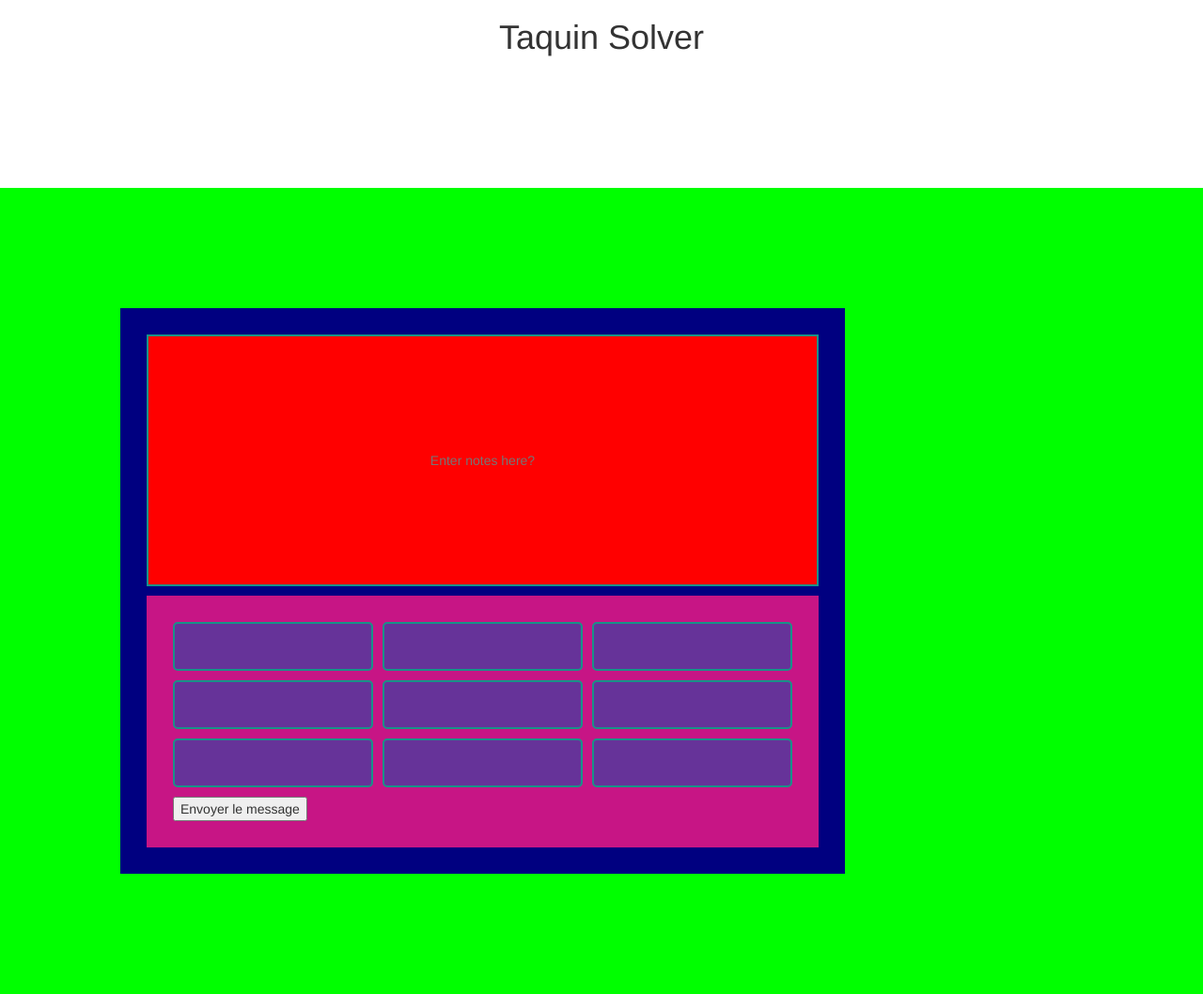
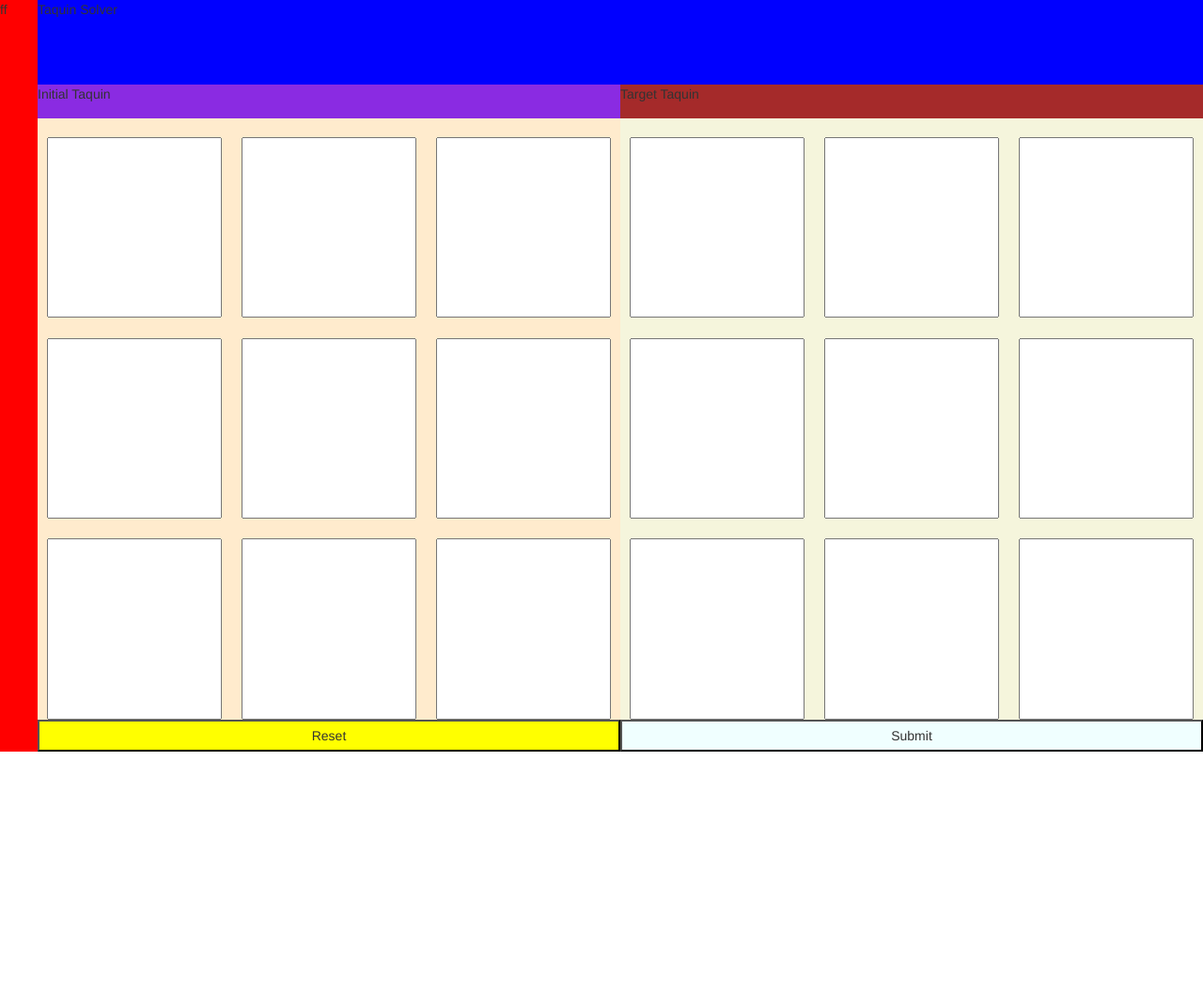
Before and after one commit to nathton/TaquinSolver, a Django app: page /taquin/ in a window 1280 px wide. Shown: the whole page at 94% size. After the commit the page ends 800 px from the top, so only its background shows below. Run offline with Django 3.2, Linux system fonts and the light colour scheme; some libraries are stand-ins or nearby versions.

Commit message:
test form

```diff
--- a/taquinsolver/taquin/static/taquin/mystyle.css
+++ b/taquinsolver/taquin/static/taquin/mystyle.css
@@ -1,7 +1,15 @@
 /* * {box-sizing: border-box;} */
+body {
+  display: grid;
+  min-height: 100%
+}
+
 h1 {
     text-align: center;
-  }
+}
+
+
+
   .wrapper {
     max-width: 100%;
     margin-top: 10em;
--- a/taquinsolver/taquin/static/taquin/myvue.js
+++ b/taquinsolver/taquin/static/taquin/myvue.js
@@ -1,5 +1,5 @@
 new Vue({
-    el: 'form',
+    el: '.taquin-elem',
     methods: {
         changeTextSize: function(event) {
             if (event.target.value) {
@@ -7,14 +7,27 @@
                 event.target.style.backgroundColor = 'red';
             }
         },
-        changeColor: function(event) {
-            event.target.style.backgroundColor = "orange"
-        },
-        revertColor: function(event) {
-            event.target.style.backgroundColor = "red"
-        }
     }
 })
+
+
+// new Vue({
+//     el: 'form',
+//     methods: {
+//         changeTextSize: function(event) {
+//             if (event.target.value) {
+//                 event.target.style.textAlign = 'center';
+//                 event.target.style.backgroundColor = 'red';
+//             }
+//         },
+//         changeColor: function(event) {
+//             event.target.style.backgroundColor = "orange"
+//         },
+//         revertColor: function(event) {
+//             event.target.style.backgroundColor = "red"
+//         }
+//     }
+// })
 
 // function changeTextSize(ele) {
 //     ele.style.textAlign = 'center';
--- /dev/null
+++ b/taquinsolver/taquin/static/taquin/style.css
@@ -0,0 +1,85 @@
+fieldset {
+    grid-area: taquin-init;
+    display: grid;
+    grid-template-rows: 1fr 1fr 1fr;
+    grid-template-columns: 1fr 1fr 1fr;
+    align-items: normal;
+    justify-items: center;
+}
+
+input[type=text]:hover {
+    background-color: orange;
+    cursor: pointer;
+}
+
+.taquin-target {
+    grid-area: taquin-target;
+    background-color: beige;
+}
+
+.taquin-elem {
+    width: 90%;
+    height: 90%;
+    margin: 10%;
+}
+
+.title-init {
+    grid-area: title-init;
+    background-color: blueviolet;
+}
+
+.title-target {
+    grid-area: title-target;
+    background-color: brown;
+}
+
+.taquins {
+    grid-area: taquins;
+    background-color: blanchedalmond;
+    display: grid;
+    grid-template-rows: 1fr 5%;
+    grid-template-columns: 1fr 1fr;
+    grid-template-areas: "taquin-init taquin-target"
+                         "button-reset button-submit";
+}
+
+.button-submit {
+    grid-area: button-submit;
+    background-color: azure;
+}
+
+.button-reset {
+    grid-area: button-reset;
+    background-color: yellow;
+}
+
+.main {
+    grid-area: main;
+    background-color: yellow;
+    display: grid;
+    grid-template-columns: 1fr 1fr;
+    grid-template-rows: 5% 1fr;
+    grid-template-areas: "title-init title-target"
+                         "taquins taquins"
+}
+
+.header {
+    grid-area: header;
+    background-color: blue;
+}
+
+.aside {
+    grid-area: sidebar;
+    background-color: red;
+}
+
+body {
+    display: grid;
+    grid-template-columns: 40px 1fr;
+    grid-template-rows: 90px 1fr;
+    min-height: 100vh;
+    min-width: 100%;
+    grid-template-areas: "sidebar  header"
+                         "sidebar  main";
+    background-color: black;
+}
--- a/taquinsolver/taquin/templates/taquin/index.html
+++ b/taquinsolver/taquin/templates/taquin/index.html
@@ -4,17 +4,59 @@
     <head>
         <meta charset="utf-8">
         <title>My Resume</title>
-    <link rel="stylesheet" type="text/css" href="{% static 'taquin/mystyle.css' %}" />
+        <link rel="stylesheet" type="text/css" href="{% static 'taquin/style.css' %}" />
         <link rel="stylesheet" href="//maxcdn.bootstrapcdn.com/bootstrap/3.2.0/css/bootstrap.min.css">
         <link rel="stylesheet" href="//maxcdn.bootstrapcdn.com/bootstrap/3.2.0/css/bootstrap-theme.min.css">
         <script src="https://unpkg.com/vue"></script>
     </head>
     <body>
+        <div class="aside">ff</div>
+        <div class="main">
+            <div class="title-init">Initial Taquin</div>
+            <div class="title-target">Target Taquin</div>
+            <form name="taquins" class="taquins" action="compute/" method="post">{% csrf_token %}
+                <fieldset name="taquin-initial" class="taquin-init">
+                    <input type="text" class="taquin-elem" name="i-one" pattern="(X|[1-8])"/>
+                    <input type="text" class="taquin-elem" name="i-two" pattern="(X|[1-8])"/>
+                    <input type="text" class="taquin-elem" name="i-three" pattern="(X|[1-8])"/>
+                    <input type="text" class="taquin-elem" name="i-four" pattern="(X|[1-8])"/>
+                    <input type="text" class="taquin-elem" name="i-five" pattern="(X|[1-8])"/>
+                    <input type="text" class="taquin-elem" name="i-six" pattern="(X|[1-8])"/>
+                    <input type="text" class="taquin-elem" name="i-seven" pattern="(X|[1-8])"/>
+                    <input type="text" class="taquin-elem" name="i-eight" pattern="(X|[1-8])"/>
+                    <input type="text" class="taquin-elem" name="i-nine" pattern="(X|[1-8])"/>
+                </fieldset>
+                <input type="submit" name="reset" value="Reset" class="button-reset" action="/compute" method="post">
+                <fieldset name="taquin-final" class="taquin-target">
+                    <input type="text" class="taquin-elem" name="t-one" pattern="(X|[1-8])">
+                    <input type="text" class="taquin-elem" name="t-two" pattern="(X|[1-8])">
+                    <input type="text" class="taquin-elem" name="t-three" pattern="(X|[1-8])">
+                    <input type="text" class="taquin-elem" name="t-four" pattern="(X|[1-8])">
+                    <input type="text" class="taquin-elem" name="t-five" pattern="(X|[1-8])">
+                    <input type="text" class="taquin-elem" name="t-six" pattern="(X|[1-8])">
+                    <input type="text" class="taquin-elem" name="t-seven" pattern="(X|[1-8])">
+                    <input type="text" class="taquin-elem" name="t-eight" pattern="(X|[1-8])">
+                    <input type="text" class="taquin-elem" name="t-nine" pattern="(X|[1-8])">
+                </fieldset>
+                <input type="submit" name="submit" value="Submit" class="button-submit" action="/compute" method="post">
+            </form>
+        </div>
+        <div class="header">Taquin Solver</div>
+        <script src="{% static 'taquin/myvue.js' %}"></script>
+    </body>
+</html>
+
+
+
+
+
+<!-- <body>
     <h1>Taquin Solver</h1>
     <div class="wrapper">
-        <div class="taquin">
-            <input type=text placeholder="Enter notes here?" class="title" id="title-input" />
-            <form id="taquin-initial" action="taquin/compute/" method="post" class="form-taquin">{% csrf_token %}
+        <div class="taquin-headers" id="initial">Taquin initial</div>
+        <div class="taquin-headers" id="final">Taquin final</div>
+        <form id="taquin-solver" action="taquin/solve/" method="post" class="form-taquins">{% csrf_token %}
+            <div class="taquin-initial">
                 <input type="text" class="one" id="input-one" name="init-one" @blur="changeTextSize" @focus="$event.target.select()">
                 <input type="text" class="two" name="init-two" @blur="changeTextSize" @mouseover="changeColor" @mouseout="revertColor" @focus="$event.target.select()">
                 <input type="text" class="three" name="init-three" @blur="changeTextSize" @focus="$event.target.select()">
@@ -24,52 +66,23 @@
                 <input type="text" class="seven" name="init-seven" @blur="changeTextSize" @focus="$event.target.select()">
                 <input type="text" class="eight" name="init-eight" @blur="changeTextSize" @focus="$event.target.select()">
                 <input type="text" class="nine" name="init-nine" @blur="changeTextSize" @focus="$event.target.select()">
+            </div>
+            <div class="taquin-final">
+                <input type="text" class="one" id="output-one" name="init-one" @blur="changeTextSize" @focus="$event.target.select()">
+                <input type="text" class="two" name="output-two" @blur="changeTextSize" @mouseover="changeColor" @mouseout="revertColor" @focus="$event.target.select()">
+                <input type="text" class="three" name="output-three" @blur="changeTextSize" @focus="$event.target.select()">
+                <input type="text" class="four" name="output-four" @blur="changeTextSize" @focus="$event.target.select()">
+                <input type="text" class="five" name="output-five" @blur="changeTextSize" @focus="$event.target.select()">
+                <input type="text" class="six" name="output-six" @blur="changeTextSize" @focus="$event.target.select()">
+                <input type="text" class="seven" name="output-seven" @blur="changeTextSize" @focus="$event.target.select()">
+                <input type="text" class="eight" name="output-eight" @blur="changeTextSize" @focus="$event.target.select()">
+                <input type="text" class="nine" name="output-nine" @blur="changeTextSize" @focus="$event.target.select()">
+            </div>
             <div class="button">
                 <button type="submit">Envoyer le message</button>
             </div>
         </form>
     </div>
-
-
-        <!-- <form id="taquin-initial" action="taquin/voteq/" method="post">
-
-            <div class="taquin-input">
-                <div class="one" id="un"><button v-on:click="reverseMessage">Reverse Message</button><p>[[ message ]]</p></div>
-                <input type="text" name="name" id="name">
-                <input type="text" name="trois" id="trois" class=trois>
-                <div class="four">Quatre</div>
-                <div class="five">Cinq</div>
-                <div class="six">Six</div>
-                <div class="sept">Sept</div>
-                <div class="huit">Huit</div>
-                <div class="neuf">Neuf</div>
-            </div>
-
-        </form> -->
-        <!-- <div class="taquin-input">
-            <input v-model="title-input" placeholder="Enter notes here?" class="title" id="title-input" v-on:mouseover="changeCursor" onkeydown="changeInput(this)"/>
-            <div class="one" id="input-un"><button v-on:click="reverseMessage">Reverse Message</button><p>[[ message ]]</p></div>
-            <div class="two">Deux</div>
-            <div class="three">Trois</div>
-            <div class="four">Quatre</div>
-            <div class="five">Cinq</div>
-            <div class="six">Six</div>
-            <div class="sept">Sept</div>
-            <div class="huit">Huit</div>
-            <div class="neuf">Neuf</div>
-        </div>
-        <div class="taquin-output">
-            <div class="one">Un</div>
-            <div class="two">Deux</div>
-            <div class="three">Trois</div>
-            <div class="four">Quatre</div>
-            <div class="five">Cinq</div>
-            <div class="six">Six</div>
-            <div class="sept">Sept</div>
-            <div class="huit">Huit</div>
-            <div class="neuf">Neuf</div>
-        </div> -->
-    </div>
 </body>
 <script src="{% static 'taquin/myvue.js' %}"></script>
-</html>
+</html> -->
--- a/taquinsolver/taquin/views.py
+++ b/taquinsolver/taquin/views.py
@@ -1,5 +1,6 @@
 from django.shortcuts import render
 from django.template import loader
+from django.http import JsonResponse
 
 # Create your views here.
 
@@ -7,4 +8,13 @@
     return render(request, 'taquin/index.html')
 
 def compute(request):
-    import pdb; pdb.set_trace()
+    initial = ['i-one', 'i-two', 'i-three', 'i-four', 'i-five', 'i-six', 'i-seven', 'i-eight', 'i-nine']
+    target = ['t-one', 't-two', 't-three', 't-four', 't-five', 't-six', 't-seven', 't-eight', 't-nine']
+    init_list = []
+    target_list = []
+    for i in initial:
+        init_list.append(request.POST[i])
+    for j in target:
+        target_list.append(request.POST[j])
+    print(target_list, init_list)
+    return JsonResponse({'init': init_list, 'target': target_list})
```
Lines whose indentation alone changed are shown as unchanged.
